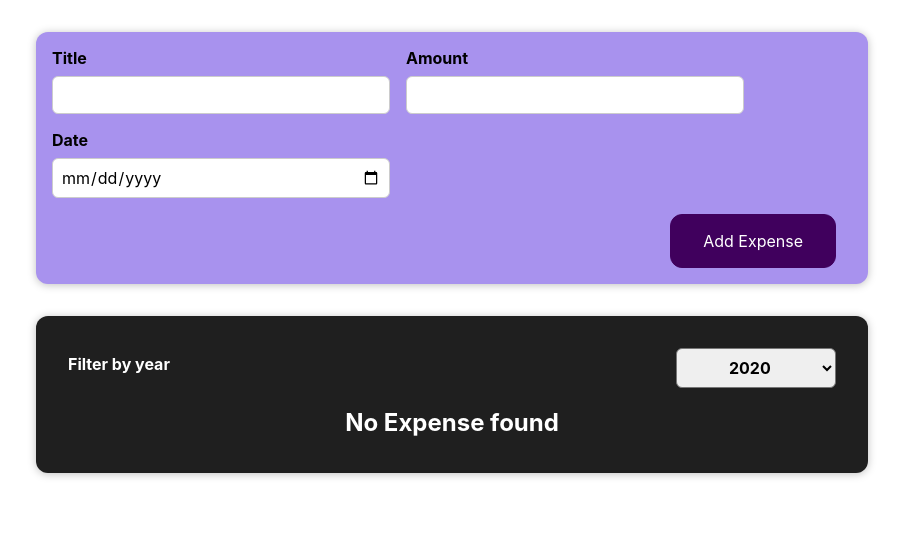
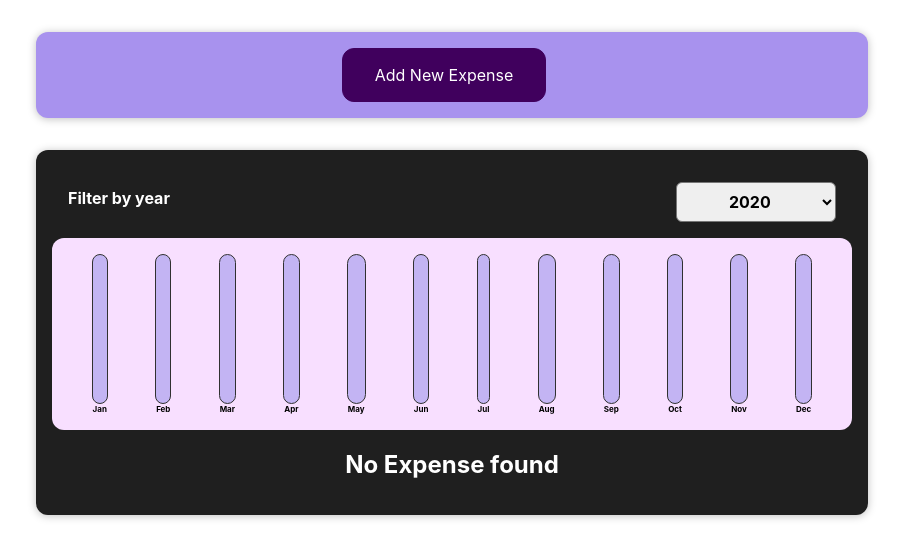
Before and after one commit to Visakhprajan/react-complete-guide, a React (Create React App) app: page / in a window 1280 px wide. Shown: the top 558 px of the page, without its empty margins (188-1091 px from the left). Built offline with nearby package versions, Linux system fonts and the light colour scheme.

Commit message:
expense chart completed

```diff
--- /dev/null
+++ b/src/component/Chart/Chart.css
@@ -0,0 +1,9 @@
+.chart {
+  padding: 1rem;
+  border-radius: 12px;
+  background-color: #f8dfff;
+  text-align: center;
+  display: flex;
+  justify-content: space-around;
+  height: 10rem;
+}
--- /dev/null
+++ b/src/component/Chart/Chart.js
@@ -0,0 +1,24 @@
+import React from 'react';
+
+import ChartBar from './ChartBar';
+import './Chart.css';
+
+const Chart = (props) => {
+  const dataPointsValue = props.dataPoints.map((dataPoint) => (dataPoint.value));
+  const totalMaximum = Math.max(...dataPointsValue);
+
+  return (
+    <div className="chart">
+      {props.dataPoints.map((dataPoint) => (
+        <ChartBar
+          key={dataPoint.label}
+          value={dataPoint.value}
+          maxValue={totalMaximum}
+          label={dataPoint.label}
+        />
+      ))}
+    </div>
+  )
+}
+
+export default Chart
--- /dev/null
+++ b/src/component/Chart/ChartBar.css
@@ -0,0 +1,30 @@
+.chart-bar {
+  height: 100%;
+  display: flex;
+  flex-direction: column;
+  align-items: center;
+}
+
+.chart-bar__inner {
+  height: 100%;
+  width: 100%;
+  border: 1px solid #313131;
+  border-radius: 12px;
+  background-color: #c3b4f3;
+  overflow: hidden;
+  display: flex;
+  flex-direction: column;
+  justify-content: flex-end;
+}
+
+.chart-bar__fill {
+  background-color: #4826b9;
+  width: 100%;
+  transition: all 0.3s ease-out;
+}
+
+.chart-bar__label {
+  font-weight: bold;
+  font-size: 0.5rem;
+  text-align: center;
+}
--- /dev/null
+++ b/src/component/Chart/ChartBar.js
@@ -0,0 +1,22 @@
+import React from 'react';
+
+import './ChartBar.css';
+
+const ChartBar = (props) => {
+  let barFillHeight = '0%';
+
+  if (props.maxValue > 0) {
+    barFillHeight = Math.round((props.value / props.maxValue) * 100) + '%';
+  }
+  return (
+    <div className="chart-bar">
+      <div className="chart-bar__inner">
+        <div className="chart-bar__fill"
+        style={{height: barFillHeight}}></div>
+      </div>
+      <div className="chart-bar__label">{props.label}</div>
+    </div>
+  )
+}
+
+export default ChartBar
--- a/src/component/Expenses/Expenses.js
+++ b/src/component/Expenses/Expenses.js
@@ -3,6 +3,7 @@
 import ExpensesList from './ExpensesList';
 import Card from '../UI/Card';
 import ExpensesFilter from './NewExpense/ExpensesFilter';
+import ExpensesChart from './ExpensesChart';
 
 import './Expenses.css';
 
@@ -26,6 +27,7 @@
         <ExpensesFilter
           selected={filteredYear}
           onChangeFilter={filterChangeHandler} />
+        <ExpensesChart expenses={filterExpenses}/>
         <ExpensesList items={filterExpenses} />
       </Card>
     </Fragment>
--- /dev/null
+++ b/src/component/Expenses/ExpensesChart.js
@@ -0,0 +1,30 @@
+import React from 'react';
+
+import Chart from '../Chart/Chart';
+
+const ExpensesChart = (props) => {
+  const chartDataPoints = [
+    { label: 'Jan', value: 0 },
+    { label: 'Feb', value: 0 },
+    { label: 'Mar', value: 0 },
+    { label: 'Apr', value: 0 },
+    { label: 'May', value: 0 },
+    { label: 'Jun', value: 0 },
+    { label: 'Jul', value: 0 },
+    { label: 'Aug', value: 0 },
+    { label: 'Sep', value: 0 },
+    { label: 'Oct', value: 0 },
+    { label: 'Nov', value: 0 },
+    { label: 'Dec', value: 0 }
+  ];
+
+  for (const expense of props.expenses) {
+    const expenseMonth = expense.date.getMonth();
+    chartDataPoints[expenseMonth].value += expense.amount;
+  }
+  return (
+    <Chart dataPoints={chartDataPoints}/>
+  )
+}
+
+export default ExpensesChart
--- a/src/component/Expenses/NewExpense/ExpenseForm.js
+++ b/src/component/Expenses/NewExpense/ExpenseForm.js
@@ -42,8 +42,8 @@
     event.preventDefault();
     const expenseData = {
       title: enteredTitle,
-      amount: enteredAmount,
-      date: new Date(enteredDate),
+      amount: +enteredAmount,
+      date: new Date(enteredDate)
     };
     props.onSaveExpenseData(expenseData);
     // enteredTitle('');
@@ -78,6 +78,7 @@
         </div>
       </div>
       <div className="new-expense__actions">
+        <button type="button" onClick={props.onCancel}>Cancel</button>
         <button type="submit">Add Expense</button>
       </div>
     </form>
--- a/src/component/Expenses/NewExpense/NewExpense.js
+++ b/src/component/Expenses/NewExpense/NewExpense.js
@@ -1,19 +1,34 @@
-import React from 'react';
+import React, {useState} from 'react';
 
 import ExpenseForm from  './ExpenseForm';
 import './NewExpense.css';
 
 const NewExpense = (props) => {
+  const [isEditing, setIsEditing] = useState(false);
+
   const saveExpenseHandler = (enteredExpenseData) => {
     const expenseData = {
       ...enteredExpenseData,
       id: Math.random().toString()
     }
     props.onAddExpense(expenseData);
+    setIsEditing(false);
   }
+
+  const startEditingHandler = () => {
+    setIsEditing(true);
+  }
+  const StopEditingHandler = () => {
+    setIsEditing(false);
+  }
+
   return (
     <div className="new-expense">
-      <ExpenseForm onSaveExpenseData={saveExpenseHandler} />
+      {!isEditing && <button onClick={startEditingHandler}>Add New Expense</button>}
+      {isEditing && <ExpenseForm
+        onSaveExpenseData={saveExpenseHandler}
+        onCancel={StopEditingHandler}
+      />}
     </div>
   )
 }
```
